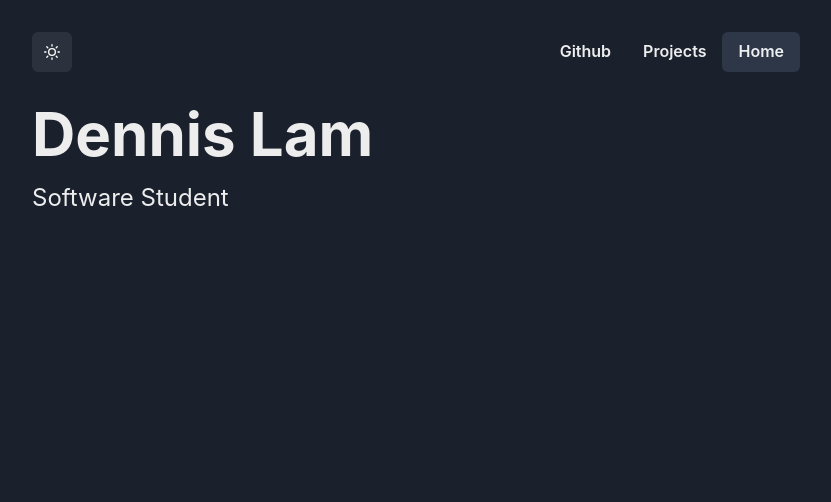
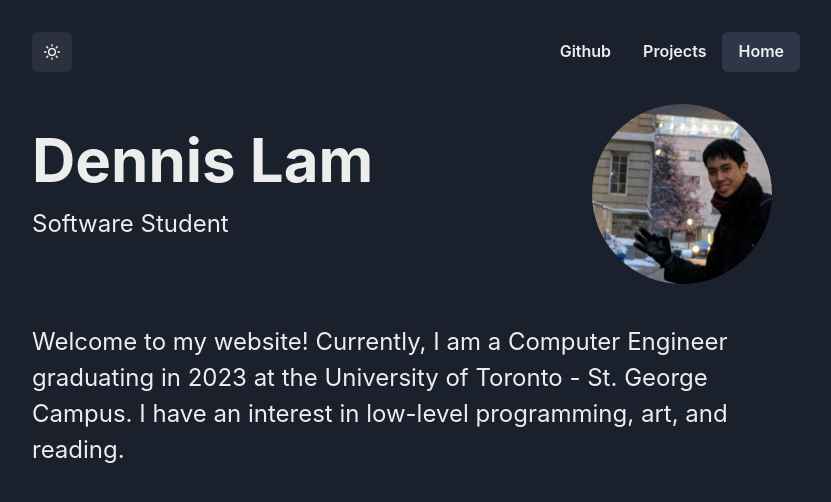
Before and after one commit to Funinja/my-website, a Next.js app: page / in a window 1280 px wide. Shown: the top 502 px of the page, without its empty margins (224-1055 px from the left). Built offline with nearby package versions, Linux system fonts and the light colour scheme.

Commit message:
added personal info

```diff
--- a/pages/index.js
+++ b/pages/index.js
@@ -1,15 +1,45 @@
 import Container from "../components/Container";
-import { Heading, Text, Button } from "@chakra-ui/react";
+import { Flex, Center, Heading, Text, Image, Spacer } from "@chakra-ui/react";
+
 
 export default function Home() {
   return (
     <>
       <Container>
-        <Heading as="h1" size="3xl">
-          Dennis Lam
-        </Heading>
-        <Text fontSize="2xl" my={4}>
-          Software  Student
+
+        <Flex
+        flexDirection='row'
+        width='740px'>
+
+          <Flex
+            flexDirection='column'
+            >
+            <Spacer />
+            <Heading as="h1" size="3xl">
+              Dennis Lam
+            </Heading>
+            <Text fontSize="2xl" my={4}>
+              Software Student
+            </Text>
+            <Spacer />
+          </Flex>
+
+          <Spacer />
+
+
+          <Image
+          borderRadius='full'
+          boxSize='180px'
+          src='/my_pic.jpg'
+          alt='Dennis Lam'
+          />
+
+
+        </Flex>
+
+        <Text fontSize="2xl" my={10}>
+          Welcome to my website! Currently, I am a Computer Engineer graduating in 2023 at the University of Toronto - St. George Campus.
+          I have an interest in low-level programming, art, and reading.
         </Text>
         {/* <Button colorScheme="cyan" size="lg">
           Hire
```
Also changed, not shown: public/my_pic.jpg (added).
